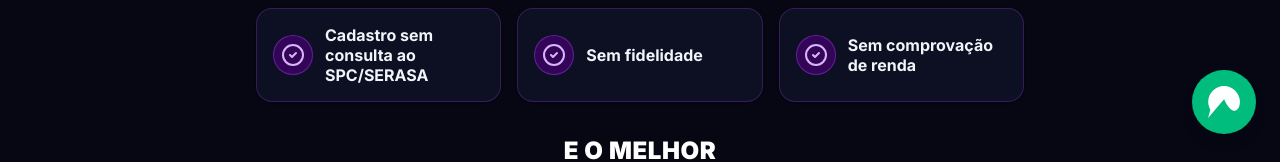
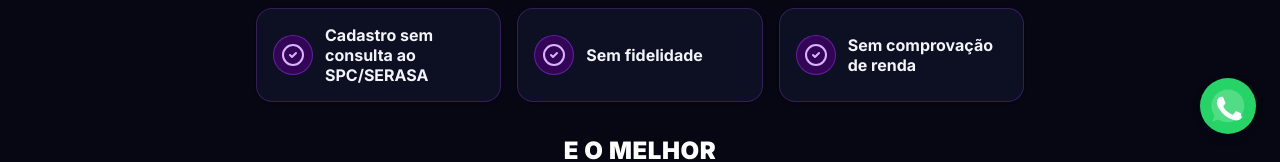
Before and after one commit to erivaniacasanova-jpg/pagina-de-vendas-federal-representantes, a React (Vite) app: page / in a window 1280 px wide. Shown: the part 642-804 px from the top of the page. Built offline with nearby package versions, Linux system fonts and the light colour scheme.

Commit message:
Update WhatsAppButton.tsx

```diff
--- a/components/WhatsAppButton.tsx
+++ b/components/WhatsAppButton.tsx
@@ -9,26 +9,20 @@ export const WhatsAppButton: React.FC<WhatsAppButtonProps> = ({ representante: p
   const [representante, setRepresentante] = useState<Representante>(propRepresentante || REPRESENTANTE_PADRAO);
 
   useEffect(() => {
-    // Se o representante veio via prop (do EntrancePopup), usa ele
     if (propRepresentante) {
       setRepresentante(propRepresentante);
       return;
     }
-    // Caso contrário, tenta identificar pela URL
     const pathId = window.location.pathname.replace('/', '').trim();
     if (pathId && REPRESENTANTES[pathId]) {
       setRepresentante(REPRESENTANTES[pathId]);
     }
   }, [propRepresentante]);
 
-  // Mensagem fixa exata para todos (padrão ou representante)
   const mensagemTexto = "Olá, estou vindo do site da Federal Associados. Você poderia me explicar como funciona essa internet?";
   const msg = encodeURIComponent(mensagemTexto);
 
-  // Limpa caracteres não numéricos do WhatsApp para evitar quebras no link
   const numeroLimpo = representante.whatsapp.replace(/\D/g, '');
-
-  // O link vai usar a mensagem fixa acima + o número do WhatsApp do representante ativo
   const urlWa = `https://wa.me/${numeroLimpo}?text=${msg}`;
 
   return (
@@ -36,11 +30,20 @@ export const WhatsAppButton: React.FC<WhatsAppButtonProps> = ({ representante: p
       href={urlWa}
       target="_blank"
       rel="noopener noreferrer"
-      className="fixed bottom-6 right-6 z-50 bg-emerald-500 hover:bg-emerald-600 text-white p-4 rounded-full shadow-lg transition-transform hover:scale-110 flex items-center justify-center"
+      className="fixed bottom-6 right-6 z-50 transition-transform hover:scale-110 flex items-center justify-center drop-shadow-lg"
       aria-label="Contato WhatsApp"
     >
-      <svg className="w-8 h-8" fill="white" viewBox="0 0 24 24">
-        <path d="M.057 24l1.687-6.163c-1.041-1.804-1.588-3.849-1.587-5.946.003-6.556 5.338-11.891 11.893-11.891 3.181.001 6.167 1.24 8.413 3.488 2.245 2.248 3.481 5.236 3.48 8.414-.003 6.557-5.338 11.892-11.892-1.99-.001-3.951-.5-5.688-1.448l-6.305 1.654zm6.597-3.807c1.676.995 3.276 1.591 5.392 1.592 5.448 0 9.886-4.434 9.889-9.885.002-5.462-4.415-9.89-9.881-9.892-5.452 0-9.887 4.434-9.889 9.884-.001 2.225.651 3.891 1.746 5.634l-.999 3.648 3.742-.981z" />
+      <svg className="w-14 h-14" viewBox="0 0 32 32" fill="none">
+        <circle cx="16" cy="16" r="16" fill="#25D366" />
+        <path
+          d="M23.51 20.31c-.36-.18-2.12-1.05-2.45-1.17-.33-.12-.57-.18-.81.18-.24.36-.93 1.17-1.14 1.41-.21.24-.42.27-.78.09-.36-.18-1.52-.56-2.9-1.79-1.07-.96-1.79-2.14-2-2.5-.21-.36-.02-.56.16-.74.16-.16.36-.42.54-.63.18-.21.24-.36.36-.6.12-.24.06-.45-.03-.63-.09-.18-.81-1.95-1.11-2.67-.3-.7-.6-.6-.81-.61h-.69c-.24 0-.63.09-.96.45-.33.36-1.26 1.23-1.26 3 0 1.77 1.29 3.48 1.47 3.72.18.24 2.54 3.88 6.16 5.44.86.37 1.53.59 2.05.76.86.27 1.65.23 2.27.14.69-.1 2.12-.87 2.42-1.71.3-.84.3-1.56.21-.171-.09-.15-.33-.24-.69-.42z"
+          fill="white"
+        />
+        <path
+          d="M16 6.5c-5.25 0-9.5 4.25-9.5 9.5 0 2.08.67 4.01 1.81 5.58L7 25l3.52-1.27c1.5 1 3.32 1.57 5.28 1.57 5.25 0 9.5-4.25 9.5-9.5S21.25 6.5 16 6.5z"
+          fill="white"
+          fillOpacity="0.2"
+        />
       </svg>
     </a>
   );
```
